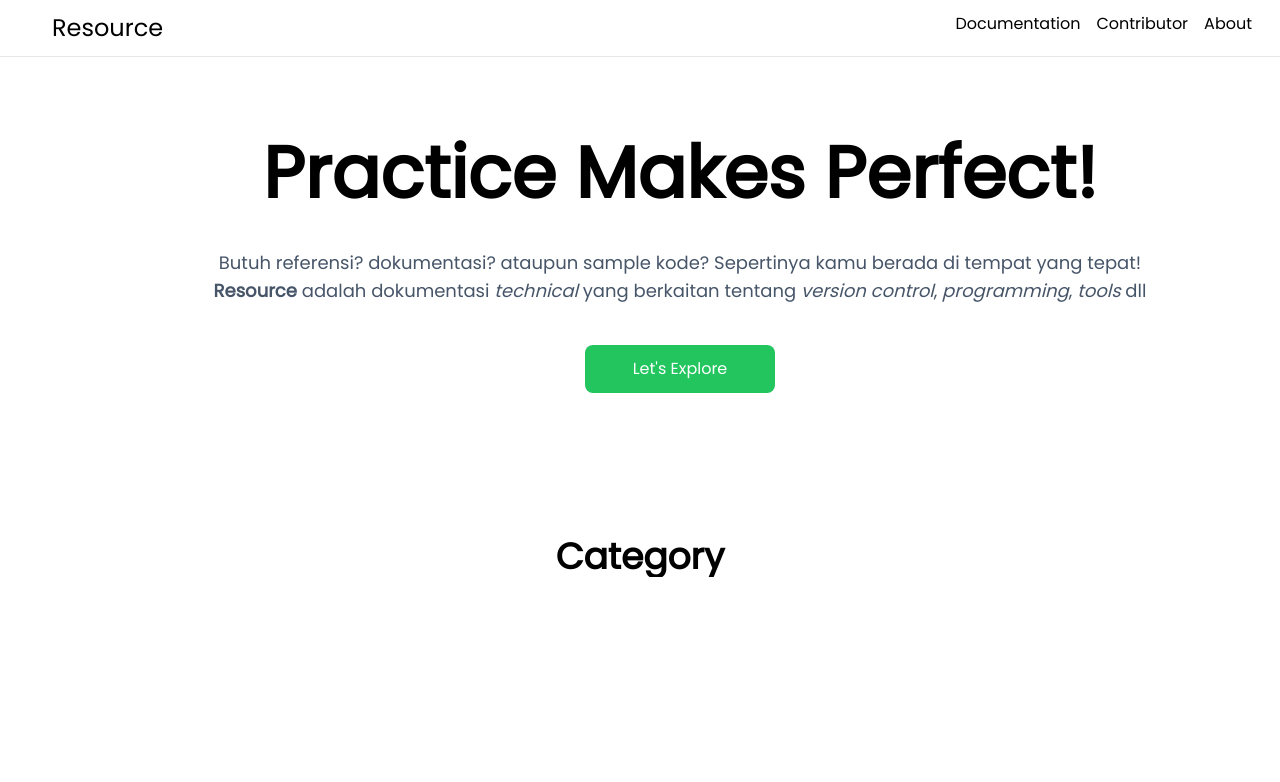
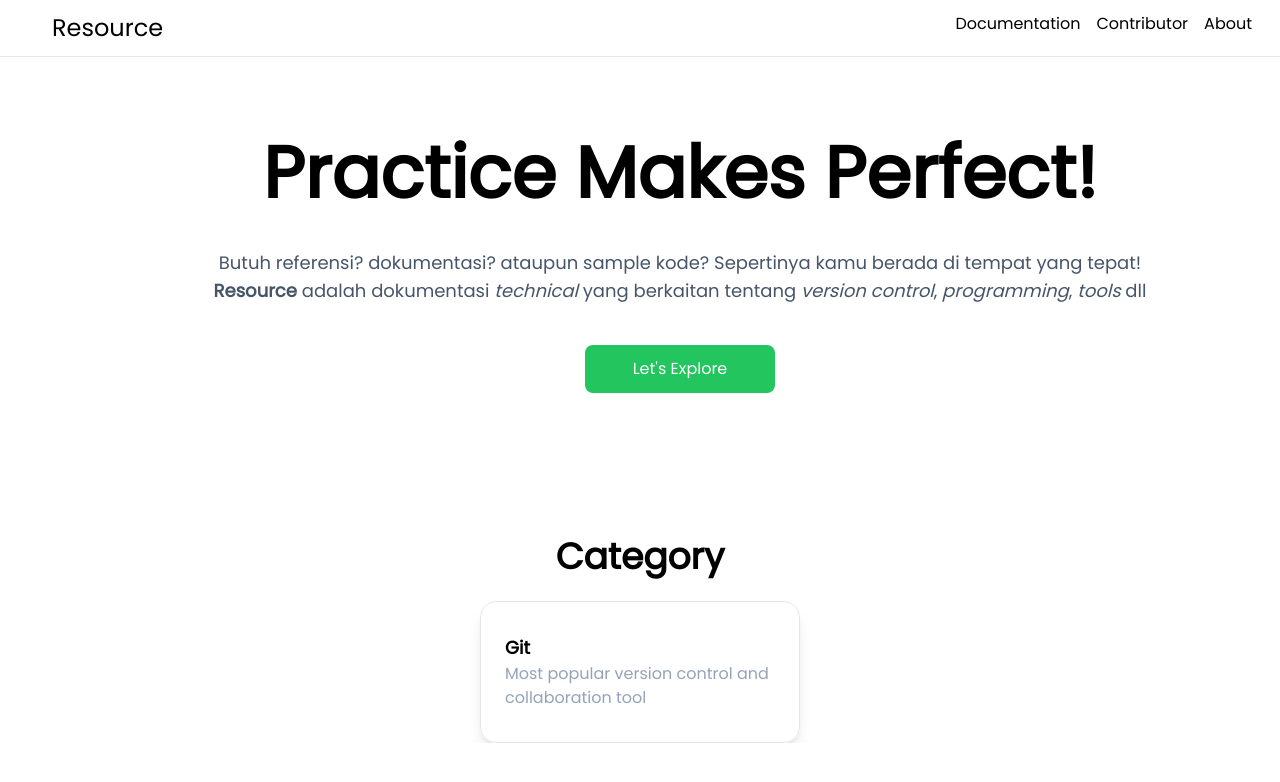
Before and after one commit to RNekoCloud/resource, a Next.js app: page / in a window 1280 px wide. Shown: the top 782 px of the page. Built offline with nearby package versions, Linux system fonts and the light colour scheme.

Commit message:
feat: Add card component

```diff
--- /dev/null
+++ b/components/Card/Card.tsx
@@ -0,0 +1,17 @@
+interface CardProps {
+    title: string,
+    content: string,
+    img: string,
+}
+
+
+export default function Card(props: CardProps) {
+    const { title, content, img} = props
+
+    return (
+        <div className="w-1/4 px-6 py-8 border shadow-lg rounded-2xl">
+            <h2 className="text-lg font-semibold">{title}</h2>
+            <p className="text-slate-400 text-base">{content}</p>
+        </div>
+    )
+}
--- a/components/Category/Category.tsx
+++ b/components/Category/Category.tsx
@@ -1,9 +1,22 @@
+import Card from "../Card/Card"
+
 export default function Category() {
+
     return(
         <div className="container mt-36">
             <div className="w-3/4 mx-auto">
                 <h2 className="text-4xl font-semibold text-center">Category</h2>
             </div>
+
+            <div className="flex flex-wrap justify-center mt-6">
+                <Card
+                title="Git"
+                content="Most popular version control and collaboration tool"
+                img=""
+                >
+
+                </Card>
+            </div>
         </div>
     )
 }
```
